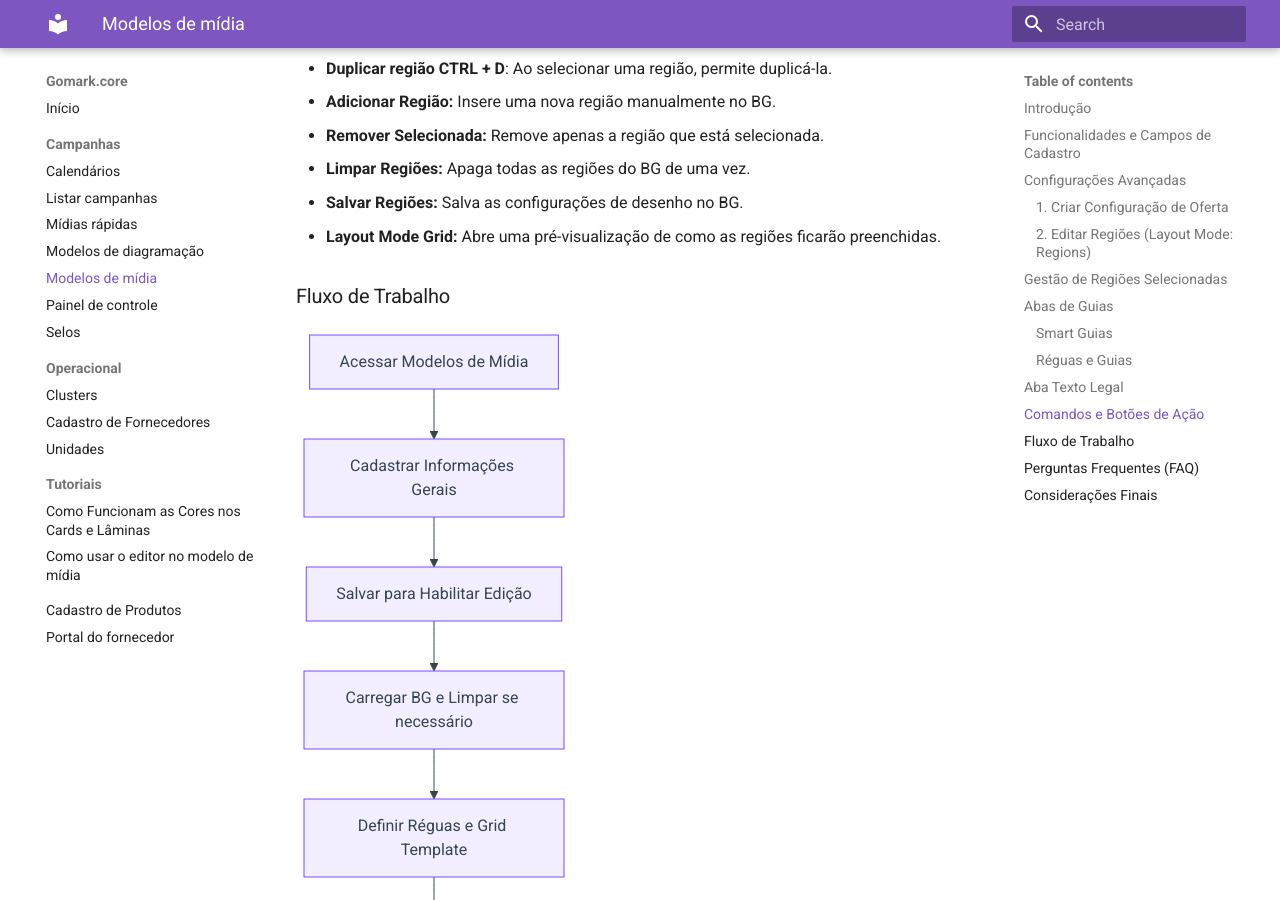
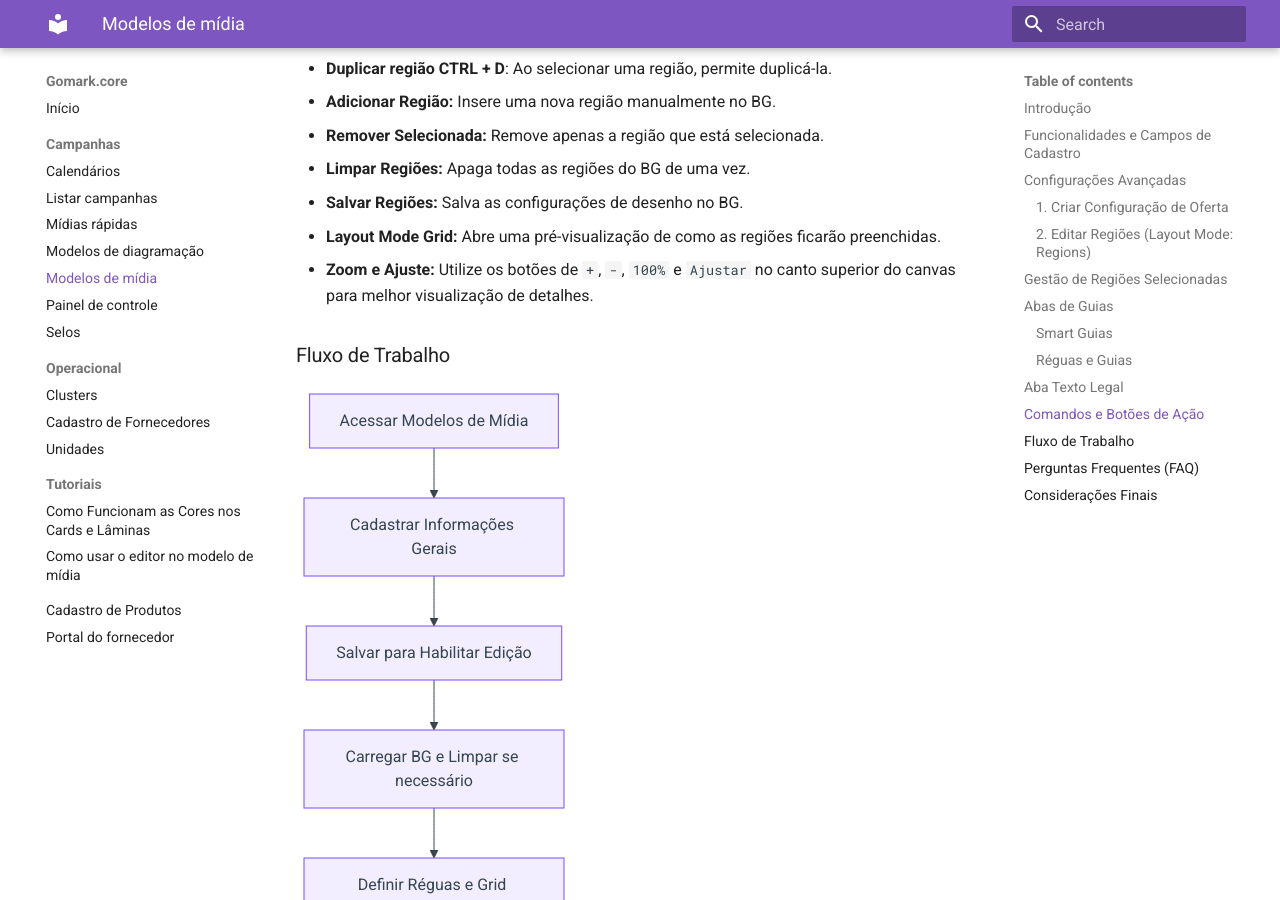
Before and after one commit to suporte552/documentacao, an MkDocs documentation site: the page built from docs/Campanhas/Modelos de mídia.md, in a window 1280 px wide and 900 px high, scrolled down 3482 px. Built offline with MkDocs 1.6.1 and Material for MkDocs 9.7.7, drawn with Linux system fonts in a browser that asks for light colours.

Commit message:
vault backup: 2026-05-11 15:45:22

```diff
--- a/docs/Campanhas/Modelos de mídia.md
+++ b/docs/Campanhas/Modelos de mídia.md
@@ -103,6 +103,7 @@ Configurações para as informações jurídicas da mídia:
 - **Limpar Regiões:** Apaga todas as regiões do BG de uma vez.
 - **Salvar Regiões:** Salva as configurações de desenho no BG.
 - **Layout Mode Grid:** Abre uma pré-visualização de como as regiões ficarão preenchidas.
+- **Zoom e Ajuste:** Utilize os botões de `+`, `-`, `100%` e `Ajustar` no canto superior do canvas para melhor visualização de detalhes.
 
 ### Fluxo de Trabalho
 
```
